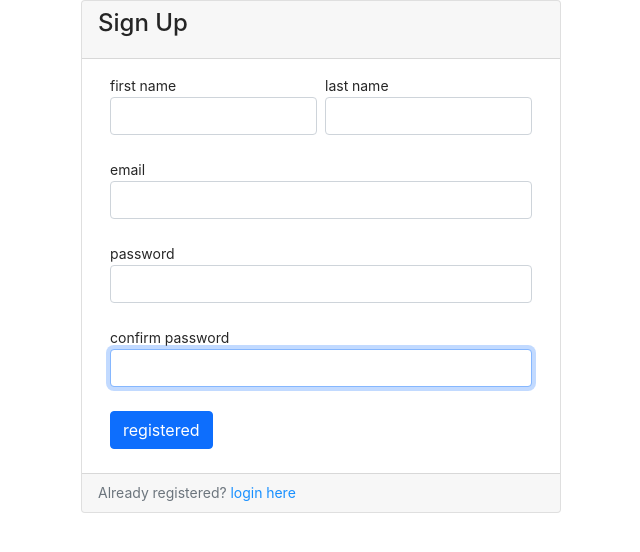
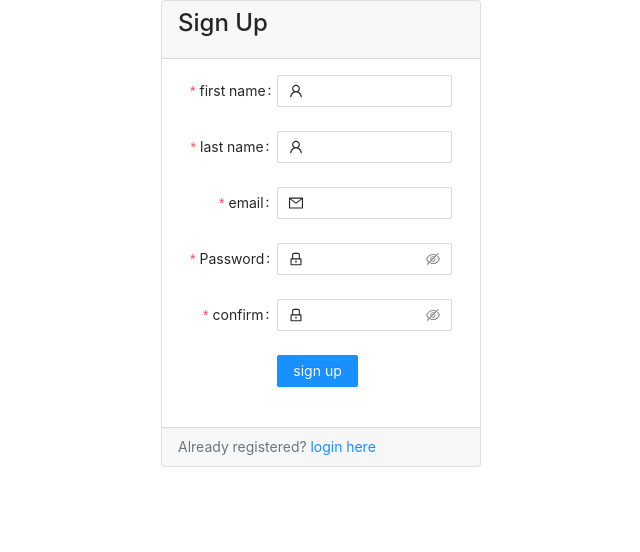
Before and after one commit to iLyasLarhdid/react-forum, a React (Create React App) app: page /signup in a window 1280 px wide. Shown: the top 552 px of the page, without its empty margins (319-959 px from the left). Built offline with nearby package versions, Linux system fonts and the light colour scheme.

Commit message:
better ui for loging and signup

```diff
--- a/src/App.js
+++ b/src/App.js
@@ -11,6 +11,7 @@ import Signup from './components/signup';
 import ForumDetails from './components/Posts/PostsList';
 import Profile from './components/Profiles/Profile';
 import { QueryClient, QueryClientProvider } from 'react-query';
+import Messages from './components/messages/Messages';
 
 function App() {
   const [cookies,] = useCookies([]);
@@ -37,6 +38,9 @@ function App() {
         <Route exact path="/profile/:id">
           <Profile/>
         </Route>
+        <Route exact path="/messenger/">
+          <Messages/>
+        </Route>
         <Route exact path="/login">
           <Login/>
         </Route>
--- a/src/components/Logout.js
+++ b/src/components/Logout.js
@@ -11,6 +11,7 @@ const Logout = ()=>{
 
     if(cookies.ilyToken){
         removeCookie("ilyToken");
+        removeCookie("ilyRefreshToken");
         removeCookie("principal_id");
         removeCookie("principal_first_name");
         removeCookie("principal_last_name");
--- a/src/components/NavBar.js
+++ b/src/components/NavBar.js
@@ -19,7 +19,7 @@ const NavBar = () =>{
             <Link className="nav-link active" aria-current="page" to="/">Home</Link>
           </li>
           <li className="nav-item">
-            <Link className="nav-link" to="/hi">Link</Link>
+            <Link className="nav-link" to="/messenger">messages</Link>
           </li>
           {!role ? <li className="nav-item"><Link className="nav-link" to="/signup">sign up</Link></li>:""}
           <li className="nav-item">
--- a/src/components/login.js
+++ b/src/components/login.js
@@ -4,15 +4,14 @@ import { useHistory } from "react-router";
 import { Link } from "react-router-dom";
 import { UserContext } from "../hooks/UserContext";
 import properties from "../properties";
-import { Button } from 'antd';
+import { Form, Input, Button } from 'antd';
+import { UserOutlined, LockOutlined } from '@ant-design/icons';
 
 const Login = ()=>{
     const {host} = properties;
     const url = `${host}/login`;
     const [cookie, setCookie] = useCookies([]);
     const [, setRole] = useContext(UserContext);
-    const [username,setUsername] = useState();
-    const [password,setPassword] = useState();
     const [error,setError] = useState(null);
     const [isButtonLoading,setIsButtonLoading] = useState(false);
     const history = useHistory();
@@ -20,8 +19,9 @@ const Login = ()=>{
     if(cookie.ilyToken)
         history.push("/");
 
-    const signIn = (e) => {
-        e.preventDefault();
+    const onFinish = (values) => {
+            const username = values.username;
+            const password = values.password;
             setIsButtonLoading(true);
         fetch(url,{
             method:"post",
@@ -29,13 +29,15 @@ const Login = ()=>{
             body:JSON.stringify({username,password})
         })
         .then(response => {
+            console.log(response);
             if(!response.ok)
                 throw Error("either check your email to activate your account or your email or password incorrect");
-
+            else{
                 const accessToken = response.headers.get("accessToken");
                 const refreshToken = response.headers.get("refreshToken");
                 setCookie("ilyToken",accessToken,{path:"/",maxAge:86400});
                 setCookie("ilyRefreshToken",refreshToken,{path:"/",maxAge:604800});
+            }
             setIsButtonLoading(false);
             return response.json();
         }).then(data=>{
@@ -56,10 +58,15 @@ const Login = ()=>{
             console.log(err.message);
             setError(err.message);
             setIsButtonLoading(false);
-        });
-    }
+        })
+          };
 
-        return (
+          const onFinishFailed = (errorInfo) => {
+            console.log('Failed:', errorInfo);
+          };
+
+
+        return (<>
             <div className="card" style={{ margin:"auto",width:"20rem"}}>
             <div className="card-header">
                 <h4>Login</h4>
@@ -67,20 +74,34 @@ const Login = ()=>{
             <div className="card-body">
 
             <div className="container mt-2">
-            <form onSubmit={signIn}>
-            {error && <h4 className="text-danger">{error}</h4>}
-            <div className="form-group mb-3">
-                <label htmlFor="exampleInputEmail1" className="form-label">Email address</label>
-                <input type="email" className="form-control" id="exampleInputEmail1" aria-describedby="emailHelp" value={username} onChange={(e)=>setUsername(e.target.value)} required/>
-            </div>
-            <div className="form-group mb-3">
-                <label htmlFor="exampleInputPassword1" className="form-label">Password</label>
-                <input type="password" className="form-control" id="exampleInputPassword1" value={password} onChange={(e)=>setPassword(e.target.value)} required/>
-            </div>
-            <div className="form-group">
-                {isButtonLoading ? <Button type="primary" loading>Loading</Button>:<Button type="primary" onClick={signIn}>Login</Button>}
-            </div>
-            </form>
+            {error && <div style={{ color:"red" }}>{error}</div>}
+            <Form
+            name="basic"
+            labelCol={{ span: 8 }}
+            wrapperCol={{ span: 16 }}
+            onFinish={onFinish}
+            onFinishFailed={onFinishFailed}
+            >
+            <Form.Item
+                label="email"
+                name="username"
+                rules={[{ required: true, message: 'Please input your email!' }]}
+            >
+                <Input prefix={<UserOutlined className="site-form-item-icon" />}/>
+            </Form.Item>
+
+            <Form.Item
+                label="Password"
+                name="password"
+                rules={[{ required: true, message: 'Please input your password!' }]}
+            >
+                <Input.Password prefix={<LockOutlined className="site-form-item-icon" />} />
+            </Form.Item>
+
+            <Form.Item wrapperCol={{ offset: 8, span: 16 }}>
+                {isButtonLoading ? <Button type="primary" loading disabled>Loading</Button>:<Button type="primary" htmlType="submit">Login</Button>}
+            </Form.Item>
+            </Form>
             </div>
 
 
@@ -90,7 +111,9 @@ const Login = ()=>{
             <span>you dont have an account ? <Link to="/signup">register here</Link></span>
             </div>
             </div>
-        );
+
+
+        </>);
 
 }
 export default Login;
--- a/src/components/signup.js
+++ b/src/components/signup.js
@@ -3,7 +3,8 @@ import { Link } from "react-router-dom";
 import { useHistory } from "react-router";
 import { UserContext } from "../hooks/UserContext";
 import properties from "../properties";
-import {Spin } from "antd";
+import { Form, Input, Button,message } from 'antd';
+import { UserOutlined, LockOutlined,MailOutlined } from '@ant-design/icons';
 const Signup = ()=>{
 
     const [role,] = useContext(UserContext);
@@ -13,12 +14,6 @@ const Signup = ()=>{
         history.push("/");
 
     const url = `${host}/api/v1/users/register`;
-    const [firstName,setFirstName] = useState("");
-    const [lastName,setLastName] = useState("");
-    const [email,setEmail] = useState("");
-    const [password,setPassword] = useState("");
-    const [confirm,setConfirm] = useState("");
-    const [isPending,setIsPending] = useState();
     const [error,setError] = useState(null);
     const [data,setData] = useState(null);
     const [isButtonLoading,setIsButtonLoading] = useState(false);
@@ -27,11 +22,14 @@ const Signup = ()=>{
         return new Promise((resolve)=>setTimeout(resolve,seconds));
     }
 
-    const register = (e)=>{
+    const onFinish = (values) => {
+        console.log('Success:', values);
         setIsButtonLoading(true);
-        setIsPending(true);
-        e.preventDefault();
-        if(password===confirm){
+        const firstName = values.firstName;
+        const lastName = values.lastName;
+        const email = values.email;
+        const password = values.password;
+        if(values.password === values.passwordConfirmation){
         fetch(url , {
             method:"POST",
             headers:{"Content-Type" : "application/json"},
@@ -42,20 +40,26 @@ const Signup = ()=>{
             return response.json()})
             .then(data=>{
                 setData(data);
-                setIsPending(false);
+                setIsButtonLoading(false);
                 setError(null);
+                message.success("check your email for confirmation");
                 sleep(1500).then(()=>{history.push("/login")});
             }).catch((err)=>{
-                setIsPending(false);
+                message.error("something went wrong!, try again");
+                setIsButtonLoading(false);
                 setError(err.message);
             })
         }
         else
-            setError("Mmmmm seriously!! did you just try to change disabled through inspect to see what happens")
-    }
+            setError("wait, what... how did you get here....HELP HELP A HACKER... CALL THE FBI")
+      };
+
+      const onFinishFailed = (errorInfo) => {
+        console.log('Failed:', errorInfo);
+      };
 
     return (
-        <div className="card" style={{ margin:"auto", width:"30rem"}}>
+        <div className="card" style={{ margin:"auto", width:"20rem"}}>
             <div className="card-header">
                 <h4>Sign Up</h4>
             </div>
@@ -65,47 +69,62 @@ const Signup = ()=>{
 
             <div className="container">
                 {data ? <h3 className="text-success">done</h3>:""}
-                {isPending && error ==null ? <h3 className="text-info">loading...</h3>:""}
-                {isPending && error ==null ? <Spin></Spin>:""}
-                {error!==null ? <h3 className="text-danger">{error}</h3>:""}
-            <form  onSubmit={register}>
-            <div className="row g-2">
-                <div className="form-group mb-3 col-md">
-                    <label className="control-label" htmlFor="firstName">first name</label>
-                    <input id="firstName" className="form-control" required autoFocus="autofocus" name="firstName" value={firstName} onChange={e=>setFirstName(e.target.value)}/>
-                </div>
+                {error!==null ? <b className="text-danger">{error}</b>:""}
+            <Form
+            name="basic"
+            labelCol={{ span: 8 }}
+            wrapperCol={{ span: 18 }}
+            onFinish={onFinish}
+            onFinishFailed={onFinishFailed}
+            >
+            <Form.Item
+                label="first name"
+                name="firstName"
+                rules={[{ required: true, message: 'Please input your first name!' }]}
+            >
+                <Input prefix={<UserOutlined className="site-form-item-icon" />}/>
+            </Form.Item>
+            <Form.Item
+                label="last name"
+                name="lastName"
+                rules={[{ required: true, message: 'Please input your last name!' }]}
+            >
+                <Input prefix={<UserOutlined className="site-form-item-icon" />}/>
+            </Form.Item>
+            <Form.Item
+                label="email"
+                name="email"
+                rules={[{ required: true, message: 'Please input your email!' }]}
+            >
+                <Input prefix={<MailOutlined className="site-form-item-icon" />}/>
+            </Form.Item>
+            <Form.Item
+                label="Password"
+                name="password"
+                rules={[{ required: true, message: 'Please input your password!' }]}
+            >
+                <Input.Password prefix={<LockOutlined className="site-form-item-icon" />} />
+            </Form.Item>
+            <Form.Item
+                label="confirm"
+                name="passwordConfirmation"
+                rules={[{ required: true, message: 'Please retype your password!' },
+                ({ getFieldValue }) => ({
+                  validator(_, value) {
+                    if (!value || getFieldValue('password') === value) {
+                      return Promise.resolve();
+                    }
+                    return Promise.reject(new Error('The two passwords that you entered do not match!'));
+                  },
+                }),]}
+            >
+                <Input.Password prefix={<LockOutlined className="site-form-item-icon" />} />
+            </Form.Item>
 
-                <div className="form-group mb-3 col-md">
-                    <label className="control-label" htmlFor="lastName">last name</label>
-                    <input id="lastName" className="form-control" required autoFocus="autofocus" name="lastName" value={lastName} onChange={e=>setLastName(e.target.value)}/>
-                </div>
-
-                <div className="form-group mb-3">
-                    <label className="control-label" htmlFor="email">email</label>
-                    <input id="email" className="form-control" required autoFocus="autofocus" name="email" value={email} onChange={e=>setEmail(e.target.value)}/>
-                </div>
-
-                <div className="form-group mb-3">
-                    <label className="control-label" htmlFor="password">password</label>
-                    <input type="password" id="password" className="form-control" required autoFocus="autofocus" name="password" value={password} onChange={e=>setPassword(e.target.value)}/>
-                </div>
-
-                <div className="form-group mb-3">
-                    <label className="control-label" htmlFor="confirm">confirm password</label>
-                    <input type="password" required id="confirm" className="form-control" autoFocus="autofocus" name="confirm" value={confirm} onChange={e=>setConfirm(e.target.value)}/>
-                    {password!==confirm && confirm?<span className="text-danger">incorrect</span>:""}
-                </div>
-
-                <div className="form-group mb-2">
-                    {password===confirm
-                    ?
-                        <button type="submit" className="btn btn-primary">{isButtonLoading ? <Spin>loading..</Spin>:"registered"}</button>
-                    :
-                        <button disabled type="submit" className="btn btn-success">registered</button>}
-
-                </div>
-            </div>
-            </form>
+            <Form.Item wrapperCol={{ offset: 8, span: 16 }}>
+                {isButtonLoading ? <Button type="primary" loading disabled>Loading</Button>:<Button type="primary" htmlType="submit">sign up</Button>}
+            </Form.Item>
+            </Form>
             </div>
 
 
```
Also changed, not shown: src/components/Fourms/ForumList.js (+6 -4 lines), src/properties.js (+2 -2 lines). Lines whose indentation alone changed are shown as unchanged.
